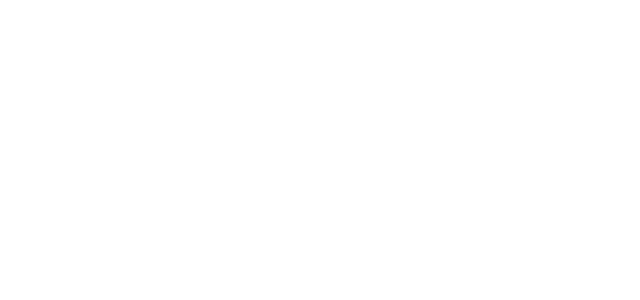
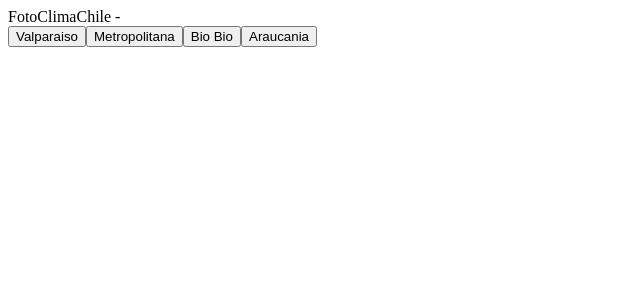
Before and after one commit to DanRepositories/IngWeb-QuizFrontEnd, an Angular app in the folder Wheather-app/: page / in a window 1280 px wide. Shown: the top 300 px of the page, without its empty margins (0-640 px from the left). Built offline with nearby package versions, Linux system fonts and the light colour scheme.

Commit message:
Se agrega los elementos basicos del header

```diff
--- a/Wheather-app/src/app/app.component.html
+++ b/Wheather-app/src/app/app.component.html
@@ -1 +1,2 @@
+<app-header></app-header>
 <router-outlet></router-outlet>
--- a/Wheather-app/src/app/header/header.component.html
+++ b/Wheather-app/src/app/header/header.component.html
@@ -1 +1,14 @@
-<p>header works!</p>
+<div class="titles">
+  <span>Foto</span>
+  <span>Clima</span>
+  <span class="title-two">Chile - {{ selectedRegion }}</span>
+</div>
+
+<div class="menu">
+  <button
+    *ngFor="let name of namesRegions"
+    (click)="selectRegion(name)"
+  >
+    {{ name }}
+  </button>
+</div>
--- a/Wheather-app/src/app/header/header.component.scss
+++ b/Wheather-app/src/app/header/header.component.scss
@@ -0,0 +1,9 @@
+:host {
+
+  display: flex;
+  flex-direction: column;
+
+  .title-two {
+    margin-left: auto;
+  }
+}
--- a/Wheather-app/src/app/header/header.component.ts
+++ b/Wheather-app/src/app/header/header.component.ts
@@ -1,15 +1,21 @@
-import { Component, OnInit } from '@angular/core';
+import { Component } from '@angular/core';
 
 @Component({
   selector: 'app-header',
   templateUrl: './header.component.html',
   styleUrls: ['./header.component.scss']
 })
-export class HeaderComponent implements OnInit {
+export class HeaderComponent {
 
-  constructor() { }
+  selectedRegion: String;
+  namesRegions: Array<String>;
 
-  ngOnInit() {
+  constructor() {
+    this.selectedRegion = '';
+    this.namesRegions = ['Valparaiso', 'Metropolitana', 'Bio Bio', 'Araucania'];
   }
 
+  selectRegion(name: String) {
+    this.selectedRegion = name;
+  }
 }
```
